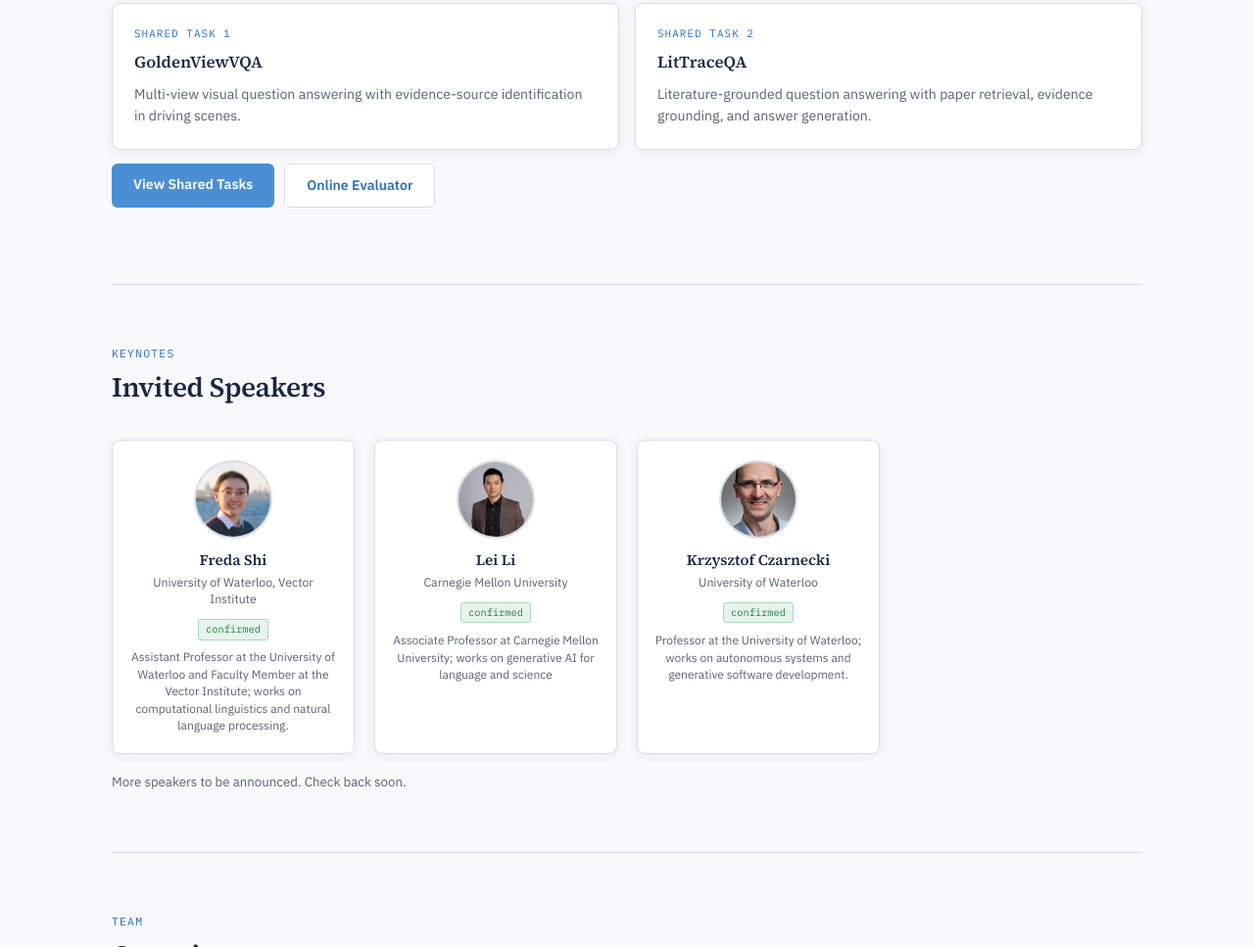
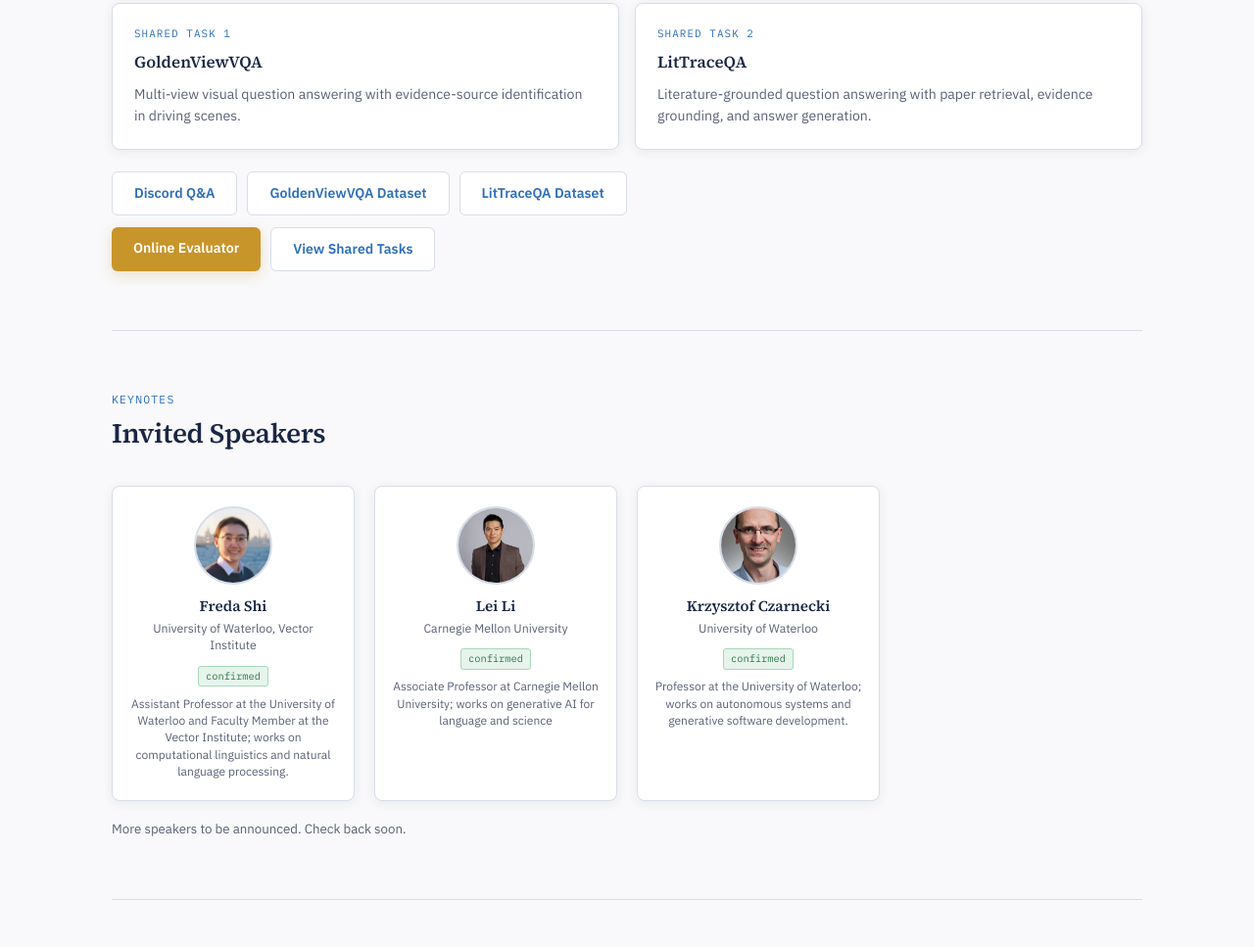
Before and after one commit to groundlm/grouplm_emnlp2026, a website: page index.html in a window 1280 px wide. Shown: the part 4271-5238 px from the top of the page at 98% size. Drawn offline with Linux system fonts and the light colour scheme.

Commit message:
Highlight shared task evaluator links

```diff
--- a/css/styles.css
+++ b/css/styles.css
@@ -484,6 +484,25 @@
   box-shadow: var(--shadow-md);
   transform: translateY(-2px);
 }
+.shared-task-actions {
+  display: flex;
+  flex-direction: column;
+  gap: 12px;
+  margin-top: 22px;
+}
+.shared-task-action-row {
+  display: flex;
+  flex-wrap: wrap;
+  gap: 10px;
+}
+.btn-evaluator {
+  background: var(--gold);
+  box-shadow: 0 4px 14px rgba(200,149,42,0.25);
+}
+.btn-evaluator:hover {
+  background: #b58425;
+  box-shadow: 0 5px 16px rgba(200,149,42,0.38);
+}
 .task-summary-card h3,
 .task-detail h3 {
   font-family: var(--serif);
--- a/index.html
+++ b/index.html
@@ -253,9 +253,16 @@
           <p>Literature-grounded question answering with paper retrieval, evidence grounding, and answer generation.</p>
         </div>
       </div>
-      <div class="resource-links">
-        <a href="shared-tasks.html" class="btn btn-primary">View Shared Tasks</a>
-        <a href="https://huggingface.co/spaces/YimuWang/GroundLM-2026-Eval" class="btn btn-light">Online Evaluator</a>
+      <div class="shared-task-actions">
+        <div class="shared-task-action-row">
+          <a href="#" data-discord-url class="btn btn-light">Discord Q&amp;A</a>
+          <a href="https://huggingface.co/datasets/GoldenViewVQA/GoldenViewVQA" class="btn btn-light">GoldenViewVQA Dataset</a>
+          <a href="https://huggingface.co/datasets/LitTraceQA/LitTraceQA" class="btn btn-light">LitTraceQA Dataset</a>
+        </div>
+        <div class="shared-task-action-row">
+          <a href="https://huggingface.co/spaces/YimuWang/GroundLM-2026-Eval" class="btn btn-primary btn-evaluator">Online Evaluator</a>
+          <a href="shared-tasks.html" class="btn btn-light">View Shared Tasks</a>
+        </div>
       </div>
     </section>
 
```
